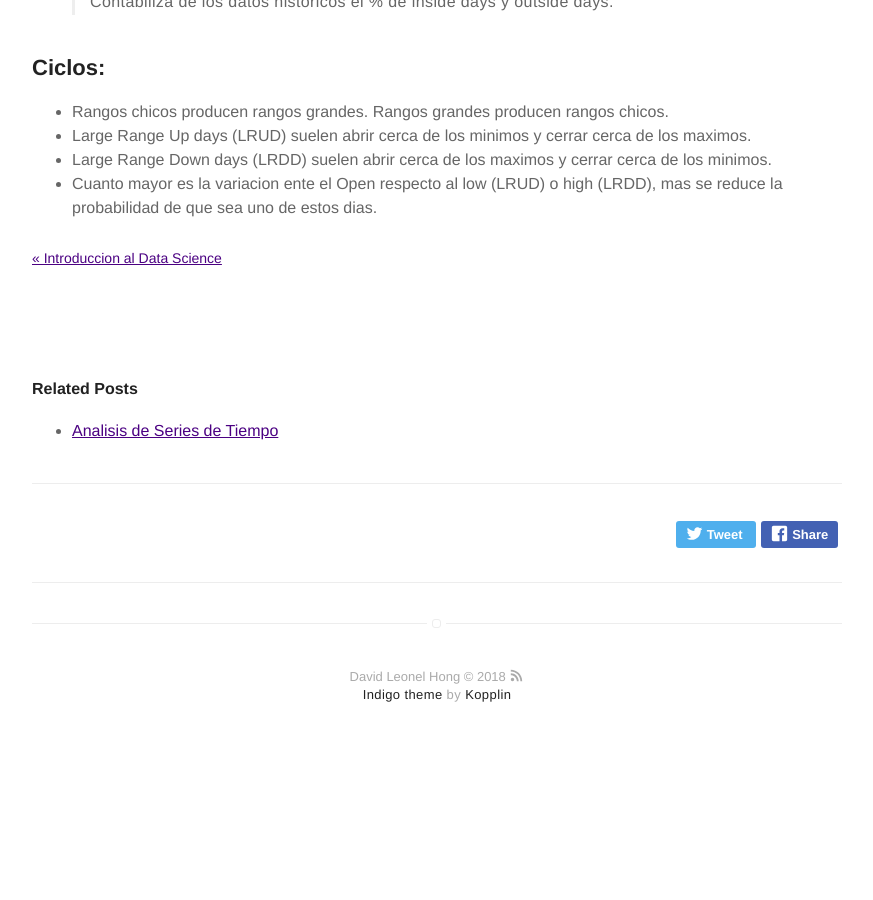
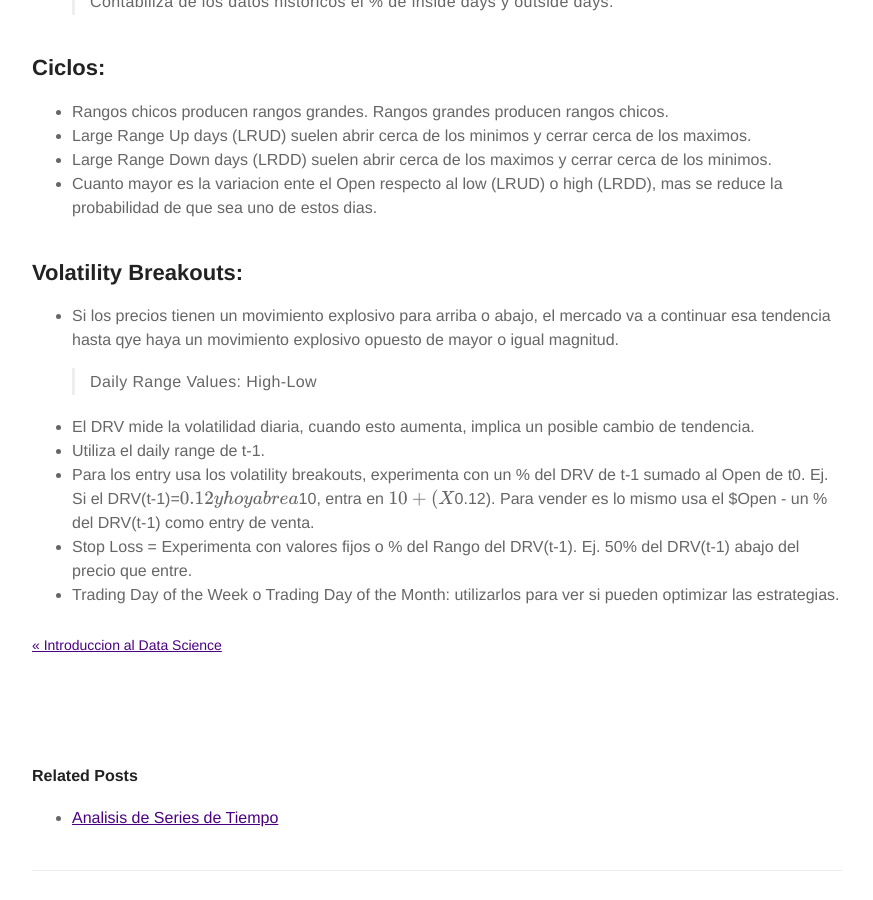
Before and after one commit to davidleonelhong/davidleonelhong.github.io, a Jekyll site: the page built from _posts/2018-09-19-Long Term-Secrets-to-Short Term-Trading.md, in a window 1280 px wide and 900 px high, scrolled down 803 px. Shown: the whole window, without its empty margins (203-1076 px from the left). Built offline with Jekyll 4.4.1, drawn with Linux system fonts in a browser that asks for light colours; formulas are drawn with MathJax 3; a script that is not in the unit is left out; before the commit the page ends 1569 px from its top, so only the background shows below that.

Commit message:
Update 2018-09-19-Long Term-Secrets-to-Short Term-Trading.md

```diff
--- a/_posts/2018-09-19-Long Term-Secrets-to-Short Term-Trading.md
+++ b/_posts/2018-09-19-Long Term-Secrets-to-Short Term-Trading.md
@@ -34,3 +34,14 @@ description: Resumen del libro
 * Large Range Up days (LRUD) suelen abrir cerca de los minimos y cerrar cerca de los maximos.
 * Large Range Down days (LRDD) suelen abrir cerca de los maximos y cerrar cerca de los minimos.
 * Cuanto mayor es la variacion ente el Open respecto al low (LRUD) o high (LRDD), mas se reduce la probabilidad de que sea uno de estos dias.
+
+## Volatility Breakouts:
+* Si los precios tienen un movimiento explosivo para arriba o abajo, el mercado va a continuar esa tendencia hasta qye haya un movimiento explosivo opuesto de mayor o igual magnitud.
+
+> Daily Range Values: High-Low
+
+* El DRV mide la volatilidad diaria, cuando esto aumenta, implica un posible cambio de tendencia.
+* Utiliza el daily range de t-1.
+* Para los entry usa los volatility breakouts, experimenta con un % del DRV de t-1 sumado al Open de t0. Ej. Si el DRV(t-1)=$0.12 y hoy abre a $10, entra en $10+(X% de $0.12). Para vender es lo mismo usa el $Open - un % del DRV(t-1) como entry de venta.
+* Stop Loss = Experimenta con valores fijos o % del Rango del DRV(t-1). Ej. 50% del DRV(t-1) abajo del precio que entre.
+* Trading Day of the Week o Trading Day of the Month: utilizarlos para ver si pueden optimizar las estrategias.
```
